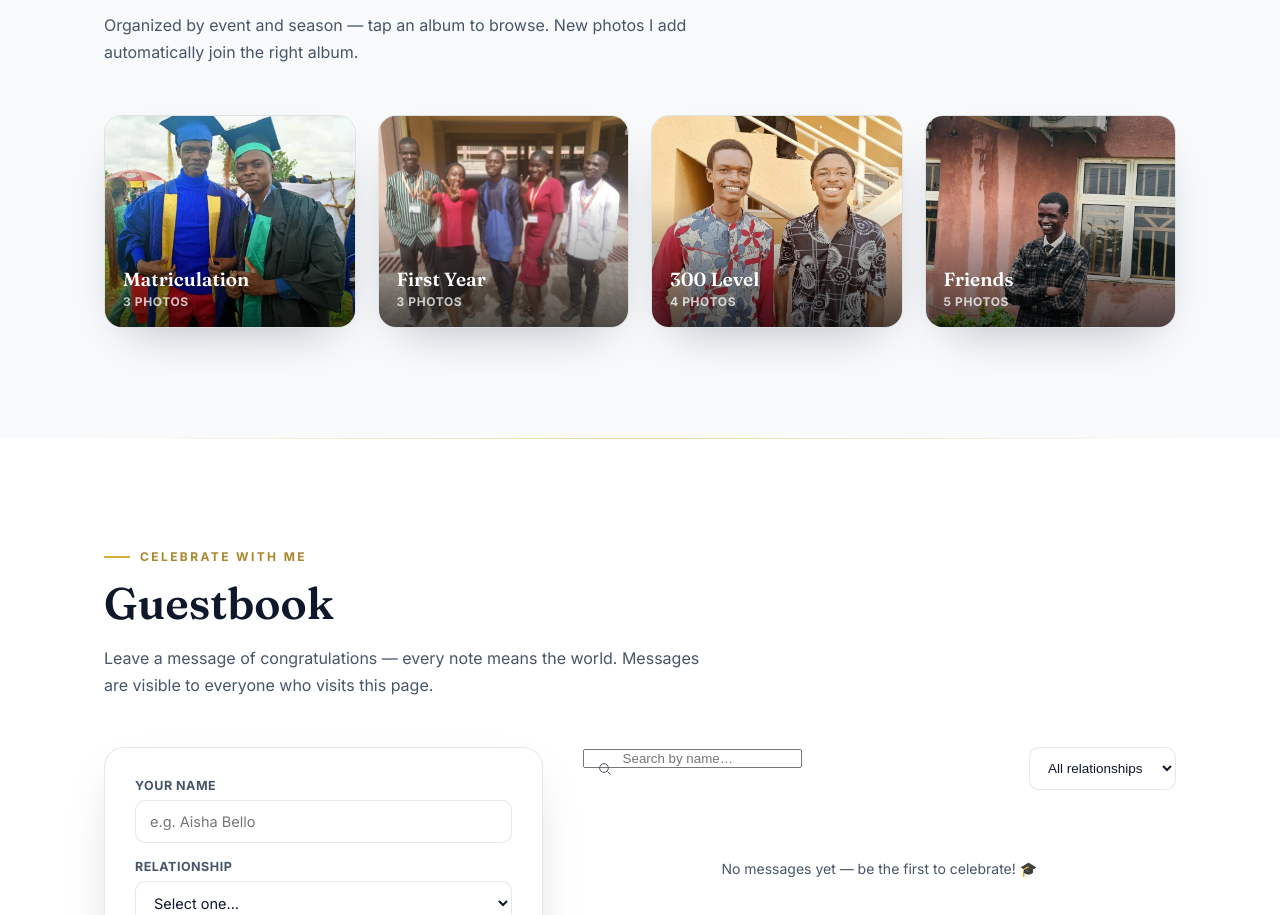
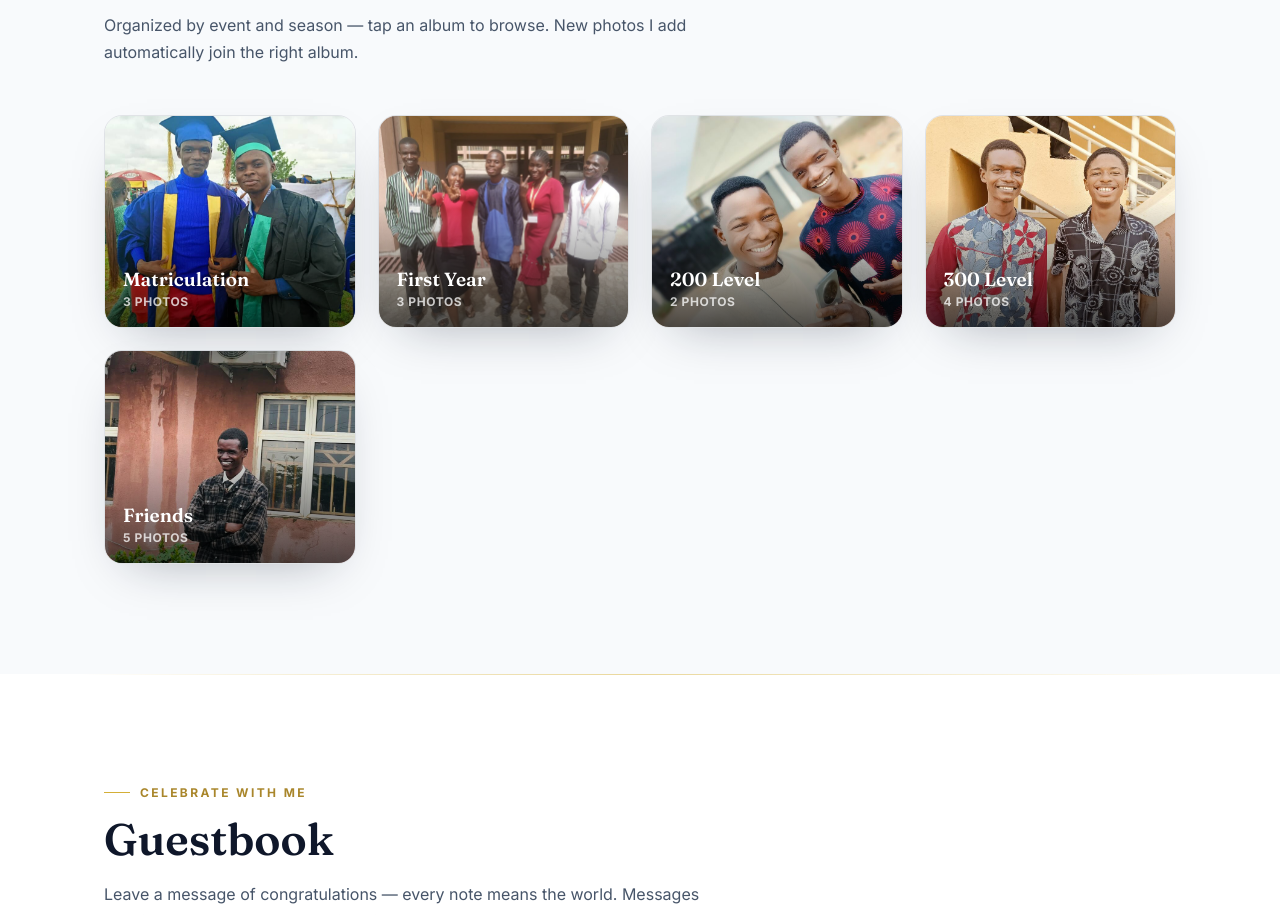
Before and after one commit to dancity629/moses-daniel-graduation, a plain HTML site: page index.html in a window 1280 px wide. Shown: the part 4737-5652 px from the top of the page. Drawn offline with Linux system fonts and the light colour scheme.

Commit message:
Add 200 Level album

```diff
--- a/index.html
+++ b/index.html
@@ -759,7 +759,7 @@ const CONTENT = {
     {icon:"i-star", cat:"Fellowship", title:"Fellowship Involvement", desc:"Active participation in campus fellowship activities."},
   ],
 
-  galleryCategories: ["All","Matriculation","First Year","300 Level","Fellowship","SIWES","Projects","Friends","Family","Graduation"],
+  galleryCategories: ["All","Matriculation","First Year","200 Level","300 Level","Fellowship","SIWES","Projects","Friends","Family","Graduation"],
   // Add photos here — they auto-group into an album by category: {src:"images/yourfile.jpg", category:"Friends", caption:"With friends"}
   galleryItems: [
     {src:"images/matric-1.jpg", category:"Matriculation", caption:"With a Course Mate"},
@@ -768,6 +768,8 @@ const CONTENT = {
     {src:"images/100l-1.jpg", category:"First Year", caption:"With Course Mates"},
     {src:"images/100l-2.jpg", category:"First Year", caption:"On Campus"},
     {src:"images/100l-3.jpg", category:"First Year", caption:"With a Friend"},
+    {src:"images/200l-1.jpg", category:"200 Level", caption:"With a Friend"},
+    {src:"images/200l-2.jpg", category:"200 Level", caption:"With a Friend"},
     {src:"images/300l-1.jpg", category:"300 Level", caption:"With a Friend"},
     {src:"images/300l-2.jpg", category:"300 Level", caption:"Portrait"},
     {src:"images/300l-3.jpg", category:"300 Level", caption:"With Course Mates"},
```
